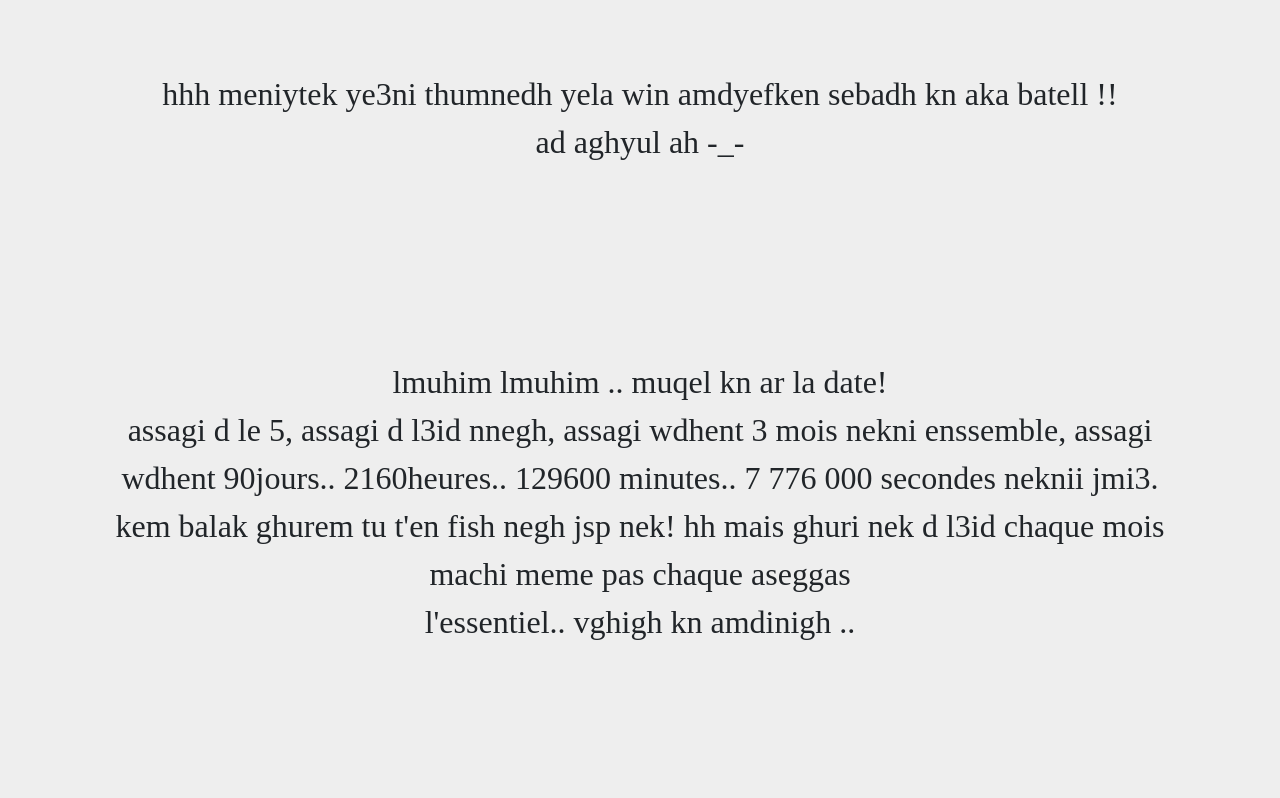
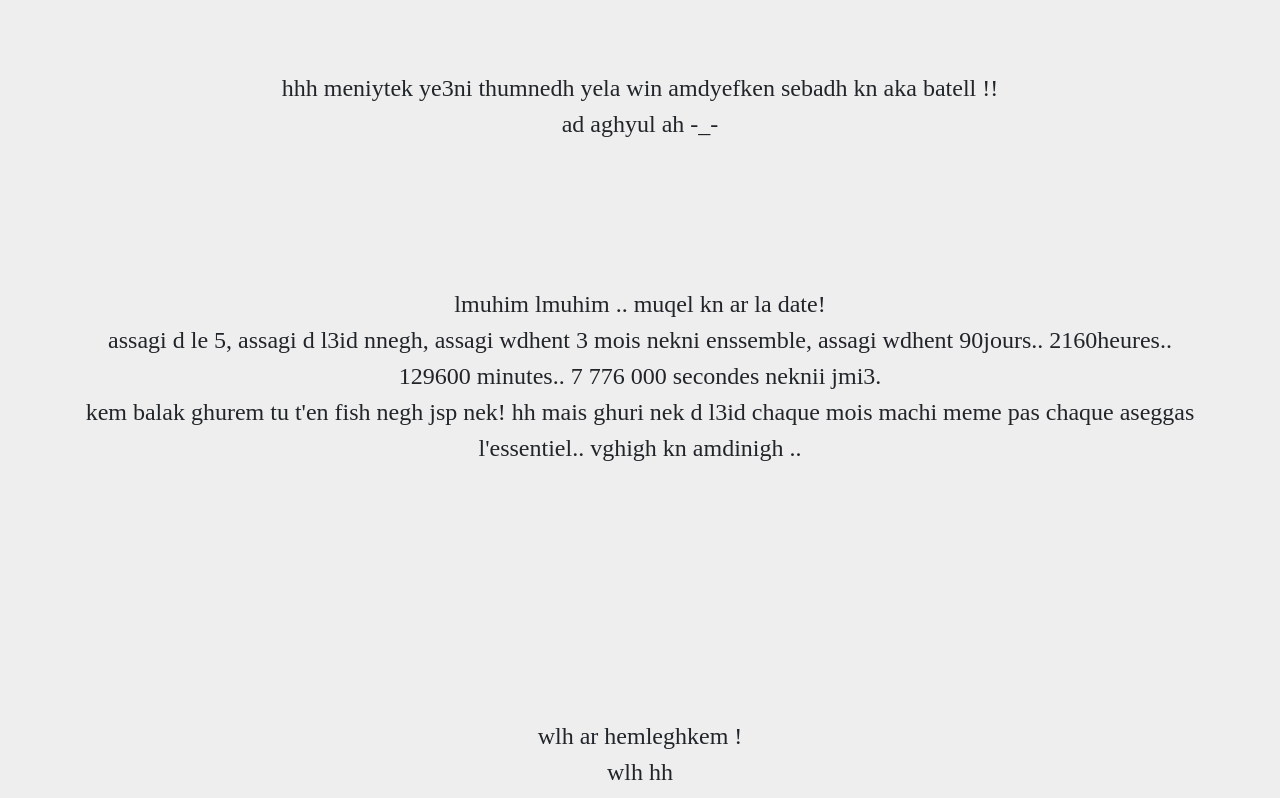
Before and after one commit to gcislam/surpise4, a plain HTML site: page surp.html in a window 1280 px wide. Shown: the top 798 px of the page. Drawn offline with Linux system fonts and the light colour scheme; a web font is replaced by a local one.

Commit message:
Update surp.css

```diff
--- a/css/surp.css
+++ b/css/surp.css
@@ -12,7 +12,7 @@ body {
   .surprise p {
     margin: 70px 0 0;
     font-family: 'Tenali Ramakrishna';
-font-size: 2em;}
+font-size: 1.5em;}
   .surprise img {
     width: 100%;
     margin: auto; }
```
